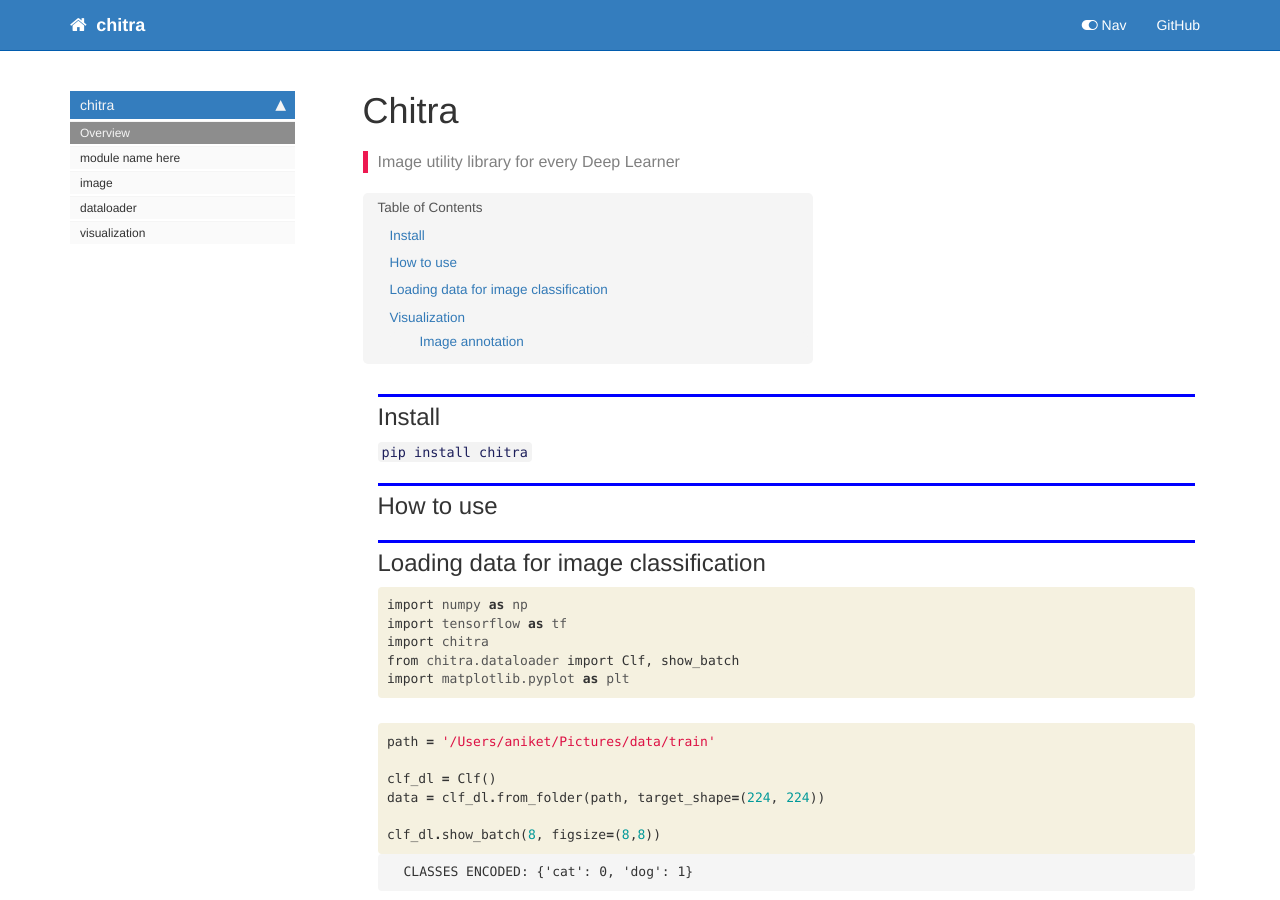
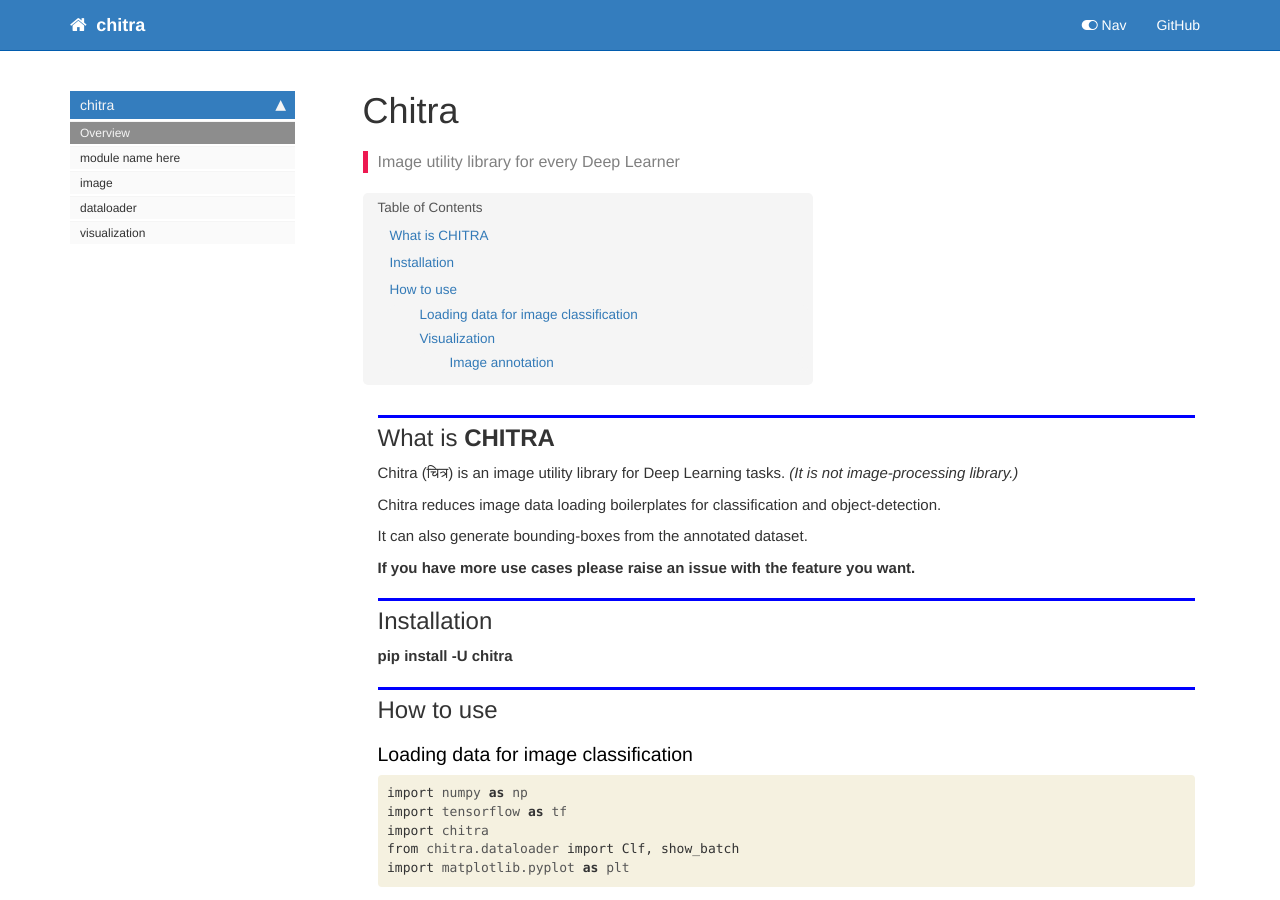
Before and after one commit to aniketmaurya/chitra, a Jekyll site: the page built from docs/index.html, in a window 1280 px wide and 900 px high. Built offline with Jekyll 4.4.1, drawn with Linux system fonts in a browser that asks for light colours; nearby versions of some CDN libraries; comment, search, counter and statistics services are not loaded.

Commit message:
what is chitra

```diff
--- a/docs/index.html
+++ b/docs/index.html
@@ -31,13 +31,17 @@
 
 <div class="cell border-box-sizing text_cell rendered"><div class="inner_cell">
 <div class="text_cell_render border-box-sizing rendered_html">
-<h2 id="Install">Install<a class="anchor-link" href="#Install"> </a></h2>
+<h2 id="What-is-CHITRA">What is <strong>CHITRA</strong><a class="anchor-link" href="#What-is-CHITRA"> </a></h2><p>Chitra (चित्र) is an image utility library for Deep Learning tasks. <em>(It is not image-processing library.)</em></p>
+<p>Chitra reduces image data loading boilerplates for classification and object-detection.</p>
+<p>It can also generate bounding-boxes from the annotated dataset.</p>
+<p><strong>If you have more use cases please raise an issue with the feature you want.</strong></p>
+
 </div>
 </div>
 </div>
 <div class="cell border-box-sizing text_cell rendered"><div class="inner_cell">
 <div class="text_cell_render border-box-sizing rendered_html">
-<p><code>pip install chitra</code></p>
+<h2 id="Installation">Installation<a class="anchor-link" href="#Installation"> </a></h2><p><strong>pip install -U chitra</strong></p>
 
 </div>
 </div>
@@ -51,7 +55,7 @@
 <div class="cell border-box-sizing text_cell rendered"><div class="inner_cell">
 <div class="text_cell_render border-box-sizing rendered_html">
 <p><!-- Fill me in please! Don't forget code examples: --></p>
-<h2 id="Loading-data-for-image-classification">Loading data for image classification<a class="anchor-link" href="#Loading-data-for-image-classification"> </a></h2>
+<h3 id="Loading-data-for-image-classification">Loading data for image classification<a class="anchor-link" href="#Loading-data-for-image-classification"> </a></h3>
 </div>
 </div>
 </div>
@@ -174,7 +178,7 @@
 
 <div class="cell border-box-sizing text_cell rendered"><div class="inner_cell">
 <div class="text_cell_render border-box-sizing rendered_html">
-<h2 id="Visualization">Visualization<a class="anchor-link" href="#Visualization"> </a></h2><h3 id="Image-annotation">Image annotation<a class="anchor-link" href="#Image-annotation"> </a></h3><p>Thanks to <a href="https://github.com/fizyr/keras-retinanet">fizyr</a> keras-retinanet</p>
+<h3 id="Visualization">Visualization<a class="anchor-link" href="#Visualization"> </a></h3><h4 id="Image-annotation">Image annotation<a class="anchor-link" href="#Image-annotation"> </a></h4><p>Thanks to <a href="https://github.com/fizyr/keras-retinanet">fizyr</a> keras-retinanet</p>
 
 </div>
 </div>
```
Also changed, not shown: README.md, 1 other file.
